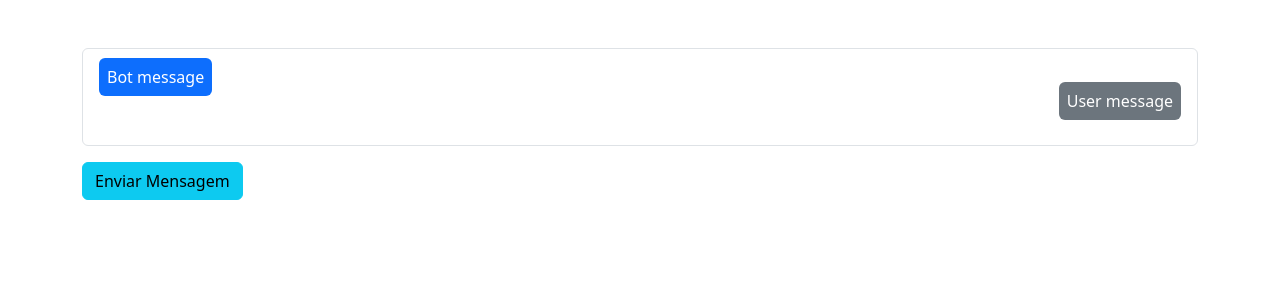
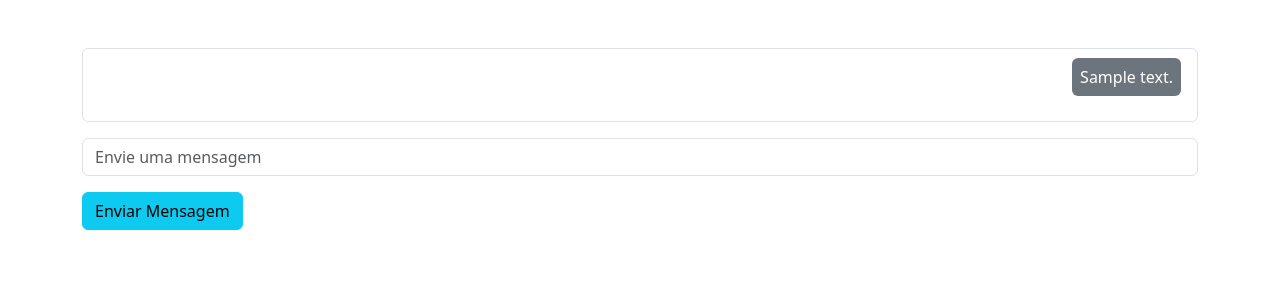
Before and after one commit to diegoreiss/bot_viezzi, a Django app: page / in a window 1280 px wide. Shown: the top 300 px of the page. Run offline with Django 4.2, Linux system fonts and the light colour scheme; tables that the repository leaves empty hold one stand-in row (values such as "Sample post").

Commit message:
Fazendo as views de mandar mensagem

```diff
--- a/dialog/models.py
+++ b/dialog/models.py
@@ -17,6 +17,13 @@ class DialogMessage(models.Model):
     uuid = models.UUIDField(default=uuid.uuid4, unique=True, editable=False)
     type = models.PositiveSmallIntegerField(choices=TYPE_CHOICES, null=False)
     message = models.CharField(max_length=255)
+    created = models.DateTimeField(auto_now_add=True, editable=False, null=False)
+
+    def __str__(self) -> str:
+        return f'{DialogMessage.TYPE_CHOICES[self.type - 1][1]}: {self.message}'
+
+    class Meta:
+        ordering = ('created',)
 
 
 class DialogChat(models.Model):
--- a/dialog/urls.py
+++ b/dialog/urls.py
@@ -4,5 +4,5 @@ from . import views
 
 
 urlpatterns = [
-    path('', views.dialog_index, name='dialog_index')
+    path('', views.DialogView.as_view(), name='dialog_view'),
 ]
--- a/dialog/views.py
+++ b/dialog/views.py
@@ -1,6 +1,27 @@
-from django.shortcuts import render
+from django.shortcuts import render, redirect
+from django.views import View
+
+from . import models
 
 # Create your views here.
 
-def dialog_index(request):
-    return render(request, 'dialog/index.html')
+class DialogView(View):
+    def get(self, request):
+        mensagens = models.DialogMessage.objects.all()
+
+        return render(request, 'dialog/index.html', context={
+            'messages': mensagens
+        })
+
+    def post(self, request):
+        mensagem = request.POST.get('mensagem')
+
+        if not mensagem:
+            return redirect('dialog_view')
+
+        models.DialogMessage.objects.bulk_create((
+            models.DialogMessage(type=1, message=mensagem),
+            models.DialogMessage(type=2, message=f'respondendo a mensagem: {mensagem}')
+        ))
+
+        return redirect('dialog_view')
--- a/services/treinamento.json
+++ b/services/treinamento.json
@@ -1,5 +1,5 @@
 {
-   "oi",
+  "oi",
   "ola, Seja bem vindo, me chamo Bot Viezzi, voce gostaria de saber alguma informação sobre o clima?",
   "obrigado",
   "fico feliz em ajudar, gostaria de mais alguma informação sobre o clima?"
--- a/templates/dialog/index.html
+++ b/templates/dialog/index.html
@@ -12,21 +12,36 @@
 </head>
 
 <body>
+  <main>
     <div class="container my-5">
+      <form action="" method="post">
+        {% csrf_token %}
         <div class="chat-container">
           <div class="chat-box-list border rounded p-3 mb-3">
             <ul class="list-unstyled">
+              {% block messages_list %}
+                {% for message in messages %}
+                  {% if message.type == 1 %}
+                    <li class="text-end">
+                      <span class="bg-secondary p-2 rounded text-white">{{ message.message }}</span>
+                    </li>
+                  {% elif message.type == 2 %}
                     <li class="text-start w-50">
-            <span class="bg-primary p-2 rounded text-white">Bot message</span>
+                      <span class="bg-primary p-2 rounded text-white">{{ message.message }}</span>
                     </li>
-          <li class="text-end">
-            <span class="bg-secondary p-2 rounded text-white">User message</span>
-          </li>
+                  {% endif %}
+                {% endfor %}
+              {% endblock %}
             </ul>
           </div>
-      <button type="button" class="btn btn-info">Enviar Mensagem</button>
+          <div class="mb-3">
+            <input type="text" class="form-control" name="mensagem" id="inputMensagem" placeholder="Envie uma mensagem">
           </div>
+          <button type="submit" class="btn btn-info">Enviar Mensagem</button>
         </div>
+      </form>
+    </div>
+  </main>
   <script src="{% static 'dialog/script.js' %}"></script>
   {% include 'includes/scripts.html' %}
 </body>
```
Also changed, not shown: dialog/admin.py (+10 -2 lines), dialog/migrations/0001_initial.py, dialog/migrations/0002_alter_dialogmessage_options.py (added). Lines whose indentation alone changed are shown as unchanged.
